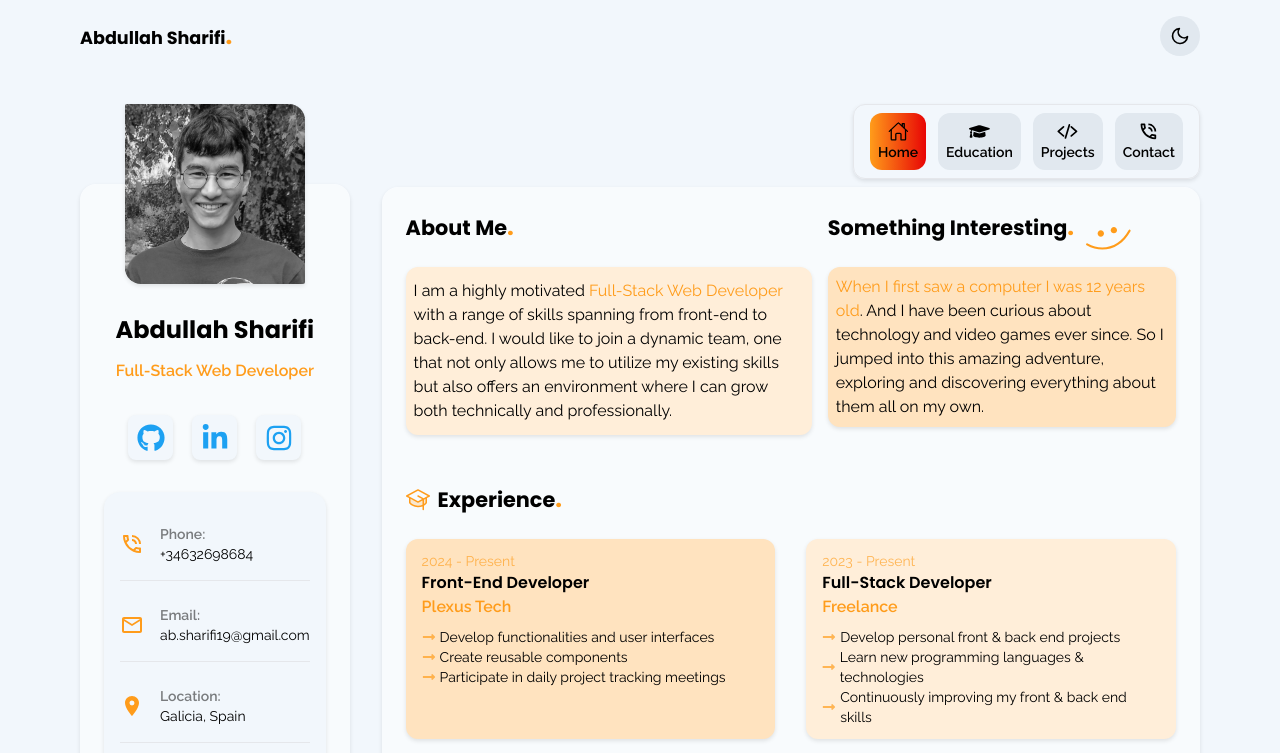
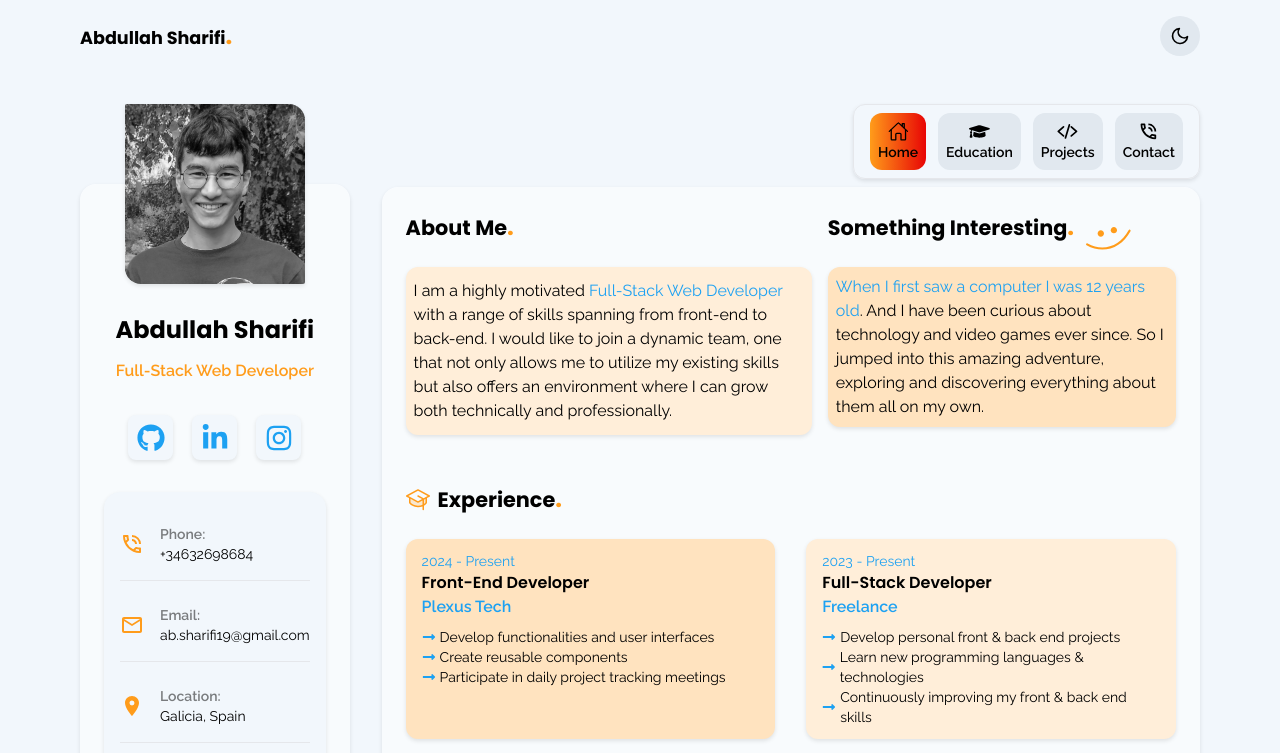
Before and after one commit to ab-sharifi21/personal-portfolio, a Next.js app: page / in a window 1280 px wide. Shown: the top 753 px of the page. Built offline with nearby package versions, Linux system fonts and the light colour scheme.

Commit message:
Adjust colors for dark mdoe and light mode

```diff
--- a/src/app/page.tsx
+++ b/src/app/page.tsx
@@ -115,7 +115,7 @@ export default function Home() {
           </h2>
           <p className="max-w-md rounded-xl bg-bg-color3 p-2 pb-3 pt-3 shadow-box-shadow dark:bg-cards-bg dark:shadow-2xl desktop:max-w-xl desktop:p-4">
             I am a highly motivated{' '}
-            <span className="text-icon-color">Full-Stack Web Developer</span>{' '}
+            <span className="dark:text-icon-color text-social-color">Full-Stack Web Developer</span>{' '}
             with a range of skills spanning from front-end to back-end. I would
             like to join a dynamic team, one that not only allows me to utilize
             my existing skills but also offers an environment where I can grow
@@ -139,7 +139,7 @@ export default function Home() {
             />
           </div>
           <p className="max-w-sm rounded-xl bg-secondary-bg-color p-2 shadow-box-shadow dark:bg-cards-bg dark:shadow-2xl desktop:max-w-md desktop:pl-4 desktop:pr-4">
-            <span className="text-icon-color">
+            <span className="dark:text-icon-color text-social-color">
               When I first saw a computer I was 12 years old
             </span>
             . And I have been curious about technology and video games ever
--- a/src/app/projects/page.tsx
+++ b/src/app/projects/page.tsx
@@ -1,7 +1,7 @@
 import { poppins } from '@/fonts';
 import { GrProjects } from 'react-icons/gr';
 import { projects } from '@/data';
-import { ProjectCard } from '@/components';
+import { ProjectCard } from '@/components/ProjectCard';
 
 export default function Projects() {
   return (
--- a/src/components/EducationCard.tsx
+++ b/src/components/EducationCard.tsx
@@ -11,12 +11,12 @@ export const EducationCard = ({ educationInfo }: EducationCardProps) => {
     <div
       className={`bg-${bgColor} mb-4 w-[48%] rounded-xl p-3 pl-4 pr-4 shadow-box-shadow dark:bg-cards-bg dark:shadow-2xl`}
     >
-      <p className="mb-1 text-sm text-primary-font-color/70 dark:text-blue-600">
+      <p className="mb-1 text-sm text-primary-font-color/70 dark:text-white/60">
         {year}
       </p>
       <p className={`${poppins.className} mb-1 font-semibold`}>{name}</p>
       <p className="font-semibold text-icon-color duration-300">{schoolName}</p>
-      <p className="mb-1 text-sm text-primary-font-color/70 dark:text-blue-600">
+      <p className="mb-1 text-xs text-primary-font-color/70 dark:text-white/60">
         {location}
       </p>
     </div>
--- a/src/components/ExperienceCard.tsx
+++ b/src/components/ExperienceCard.tsx
@@ -13,12 +13,12 @@ export const ExperienceCard = ({ experienceInfo }: ExperienceCardProps) => {
     <div
       className={`bg-${bgColor} mb-4 w-[48%] rounded-xl p-3 pl-4 pr-4 shadow-box-shadow dark:bg-cards-bg dark:shadow-2xl`}
     >
-      <p className="text-sm text-icon-color/70">{year}</p>
+      <p className="text-sm dark:text-icon-color/90 text-social-color">{year}</p>
       <p className={`${poppins.className} font-semibold`}>{post}</p>
       <Link
         href={company.url}
         target={`${company.url.length > 1 ? '_blank' : '_self'}`}
-        className="font-semibold text-icon-color duration-300 hover:text-blue-600 hover:underline"
+        className="font-semibold dark:text-icon-color text-social-color hover:text-icon-color duration-300 dark:hover:text-blue-600 hover:underline"
       >
         {company.name}
       </Link>
@@ -26,7 +26,7 @@ export const ExperienceCard = ({ experienceInfo }: ExperienceCardProps) => {
         {tasks.map((task) => {
           return (
             <li key={task.id} className="flex items-center gap-1 text-sm">
-              <FaLongArrowAltRight className="text-icon-color/70" />
+              <FaLongArrowAltRight className="dark:text-icon-color/70 text-social-color" />
               <span>{task.description}</span>
             </li>
           );
```
